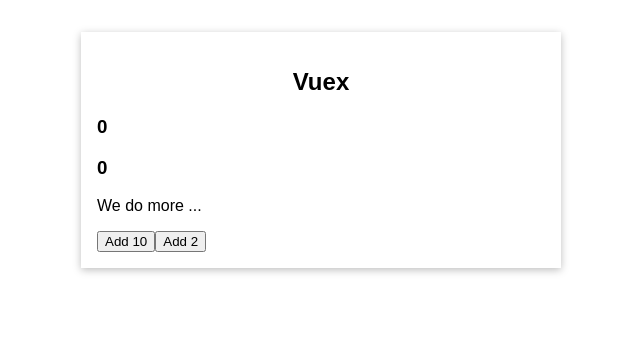
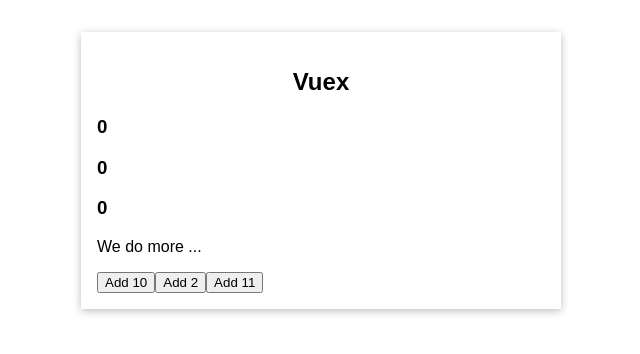
Before and after one commit to yozdil/learning-vue, a Vue app in the folder 05-vuex/: page / in a window 1280 px wide. Shown: the top 354 px of the page, without its empty margins (319-959 px from the left). Built offline with nearby package versions, Linux system fonts and the light colour scheme.

Commit message:
use mapActions and mapGetters

```diff
--- a/05-vuex/src/components/ChangeCounter.vue
+++ b/05-vuex/src/components/ChangeCounter.vue
@@ -1,13 +1,24 @@
 <template>
-  <button @click="addOne">Add 2</button>
+  <button @click="inc">Add 2</button>
+  <button @click="incr({ value: 11 })">Add 11</button>
 </template>
 
 <script>
+import { mapActions } from 'vuex';
 export default {
   methods: {
-    addOne() {
-      this.$store.dispatch('increment');
-    }
+    // addOne() {
+    //   this.$store.dispatch('increment');
+    // }
+
+    // ...mapActions(['increment', 'increase'])
+
+    // OR
+
+    ...mapActions({
+      inc: 'increment',
+      incr: 'increase'
+    })
   }
 };
 </script>
--- a/05-vuex/src/components/TheCounter.vue
+++ b/05-vuex/src/components/TheCounter.vue
@@ -1,15 +1,18 @@
 <template>
   <h3>
-    {{ counter }}
+    {{ finalCounter }}
   </h3>
 </template>
 
 <script>
+import { mapGetters } from 'vuex';
+
 export default {
   computed: {
-    addOne() {
-      return this.$store.getters.finalCounter;
-    }
+    // addOne() {
+    //   return this.$store.getters.finalCounter;
+    // }
+    ...mapGetters(['finalCounter'])
   }
 };
 </script>
```
